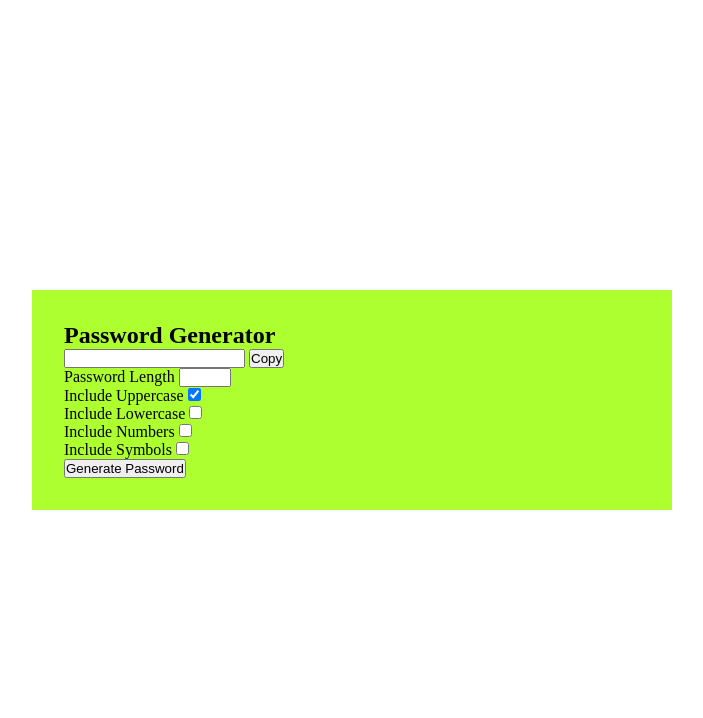
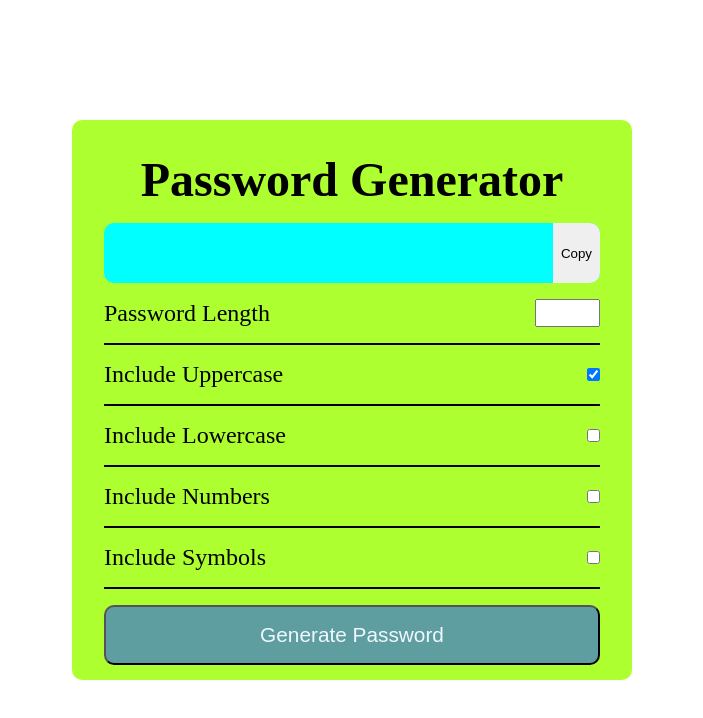
Before and after one commit to umeshsiddarth/Basic-JavaScript-Projects, a plain HTML site: page Password Generator/index.html in a window 1280 px wide. Shown: the whole page, without its empty margins (288-991 px from the left). Drawn offline with Linux system fonts and the light colour scheme.

Commit message:
Did styling and alignment

```diff
--- a/Password Generator/index.html
+++ b/Password Generator/index.html
@@ -16,7 +16,7 @@
           <button class="copy">Copy</button>
         </div>
         <div class="password-opt">
-          <div class="password-opt__password-length">
+          <div class="password-options">
             <label for="length">Password Length</label>
             <input
               type="number"
@@ -26,23 +26,23 @@
               max="60"
             />
           </div>
-          <div class="password-opt__password-uppercase">
+          <div class="password-options">
             <label for="uppercase">Include Uppercase</label>
             <input type="checkbox" checked name="uppercase" id="uppercase" />
           </div>
-          <div class="password-opt__password-uppercase">
+          <div class="password-options">
             <label for="lowercase">Include Lowercase</label>
             <input type="checkbox" name="lowercase" id="lowercase" />
           </div>
-          <div class="password-opt__password-uppercase">
+          <div class="password-options">
             <label for="numbers">Include Numbers</label>
             <input type="checkbox" name="numbers" id="numbers" />
           </div>
-          <div class="password-opt__password-uppercase">
+          <div class="password-options">
             <label for="symbols">Include Symbols</label>
             <input type="checkbox" name="symbols" id="symbols" />
           </div>
-          <button>Generate Password</button>
+          <button class="generate">Generate Password</button>
         </div>
       </div>
     </section>
--- a/Password Generator/style.css
+++ b/Password Generator/style.css
@@ -16,5 +16,74 @@
 .password-generator {
     background-color: greenyellow;
     padding: 2rem;
-    width: 40rem;
+    width: 35rem;
+    height: 35rem;
+    border-radius: 10px;
 }
+
+h1 {
+    font-size: 3rem;
+    text-align: center;
+    margin-bottom: 1rem;
+}
+
+.password-options {
+    display: flex;
+    justify-content: space-between;
+    align-items: center;
+    border-bottom: 2px solid black;
+    padding: 1rem 0;
+    font-size: 1.5rem;
+
+}
+
+.password-options label {
+    cursor: pointer;
+}
+
+.password-options input[type="number"]{
+    font-size: 1rem;
+    padding: 0.2rem;
+}
+
+.password {
+    position: relative;
+}
+
+.password input {
+    font-size: 1.5rem;
+    width: 100%;
+    height: 100%;
+    color: white;
+    padding: 1rem;
+    border-radius: 10px;
+    border: none;
+    outline: none;
+    background-color: aqua;
+
+}
+
+
+.copy {
+    position:absolute;
+    bottom: 0;
+    right: 0;
+    height: 100%;
+    padding: 1.2rem .5rem;
+    outline: none;
+    border: none;
+    border-top-right-radius: 10px;
+    border-bottom-right-radius: 10px;
+    cursor: pointer;
+}
+
+.generate {
+    width: 100%;
+    margin-top: 1rem;
+    padding: 1rem;
+    align-content: center;
+    font-size: 1.3rem;
+    background-color: cadetblue;
+    color: aliceblue;
+    border-radius: 10px;
+}
```
